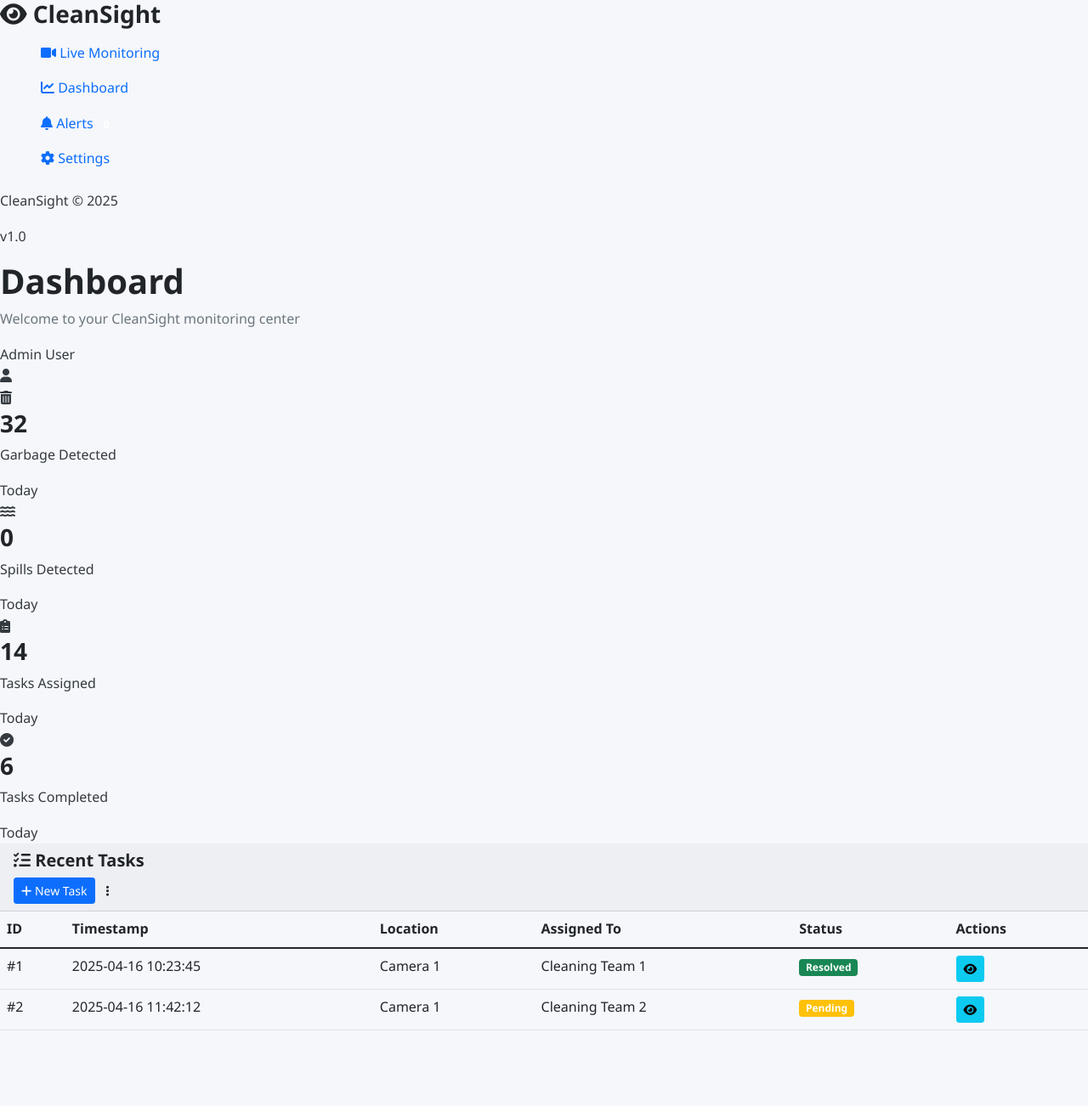
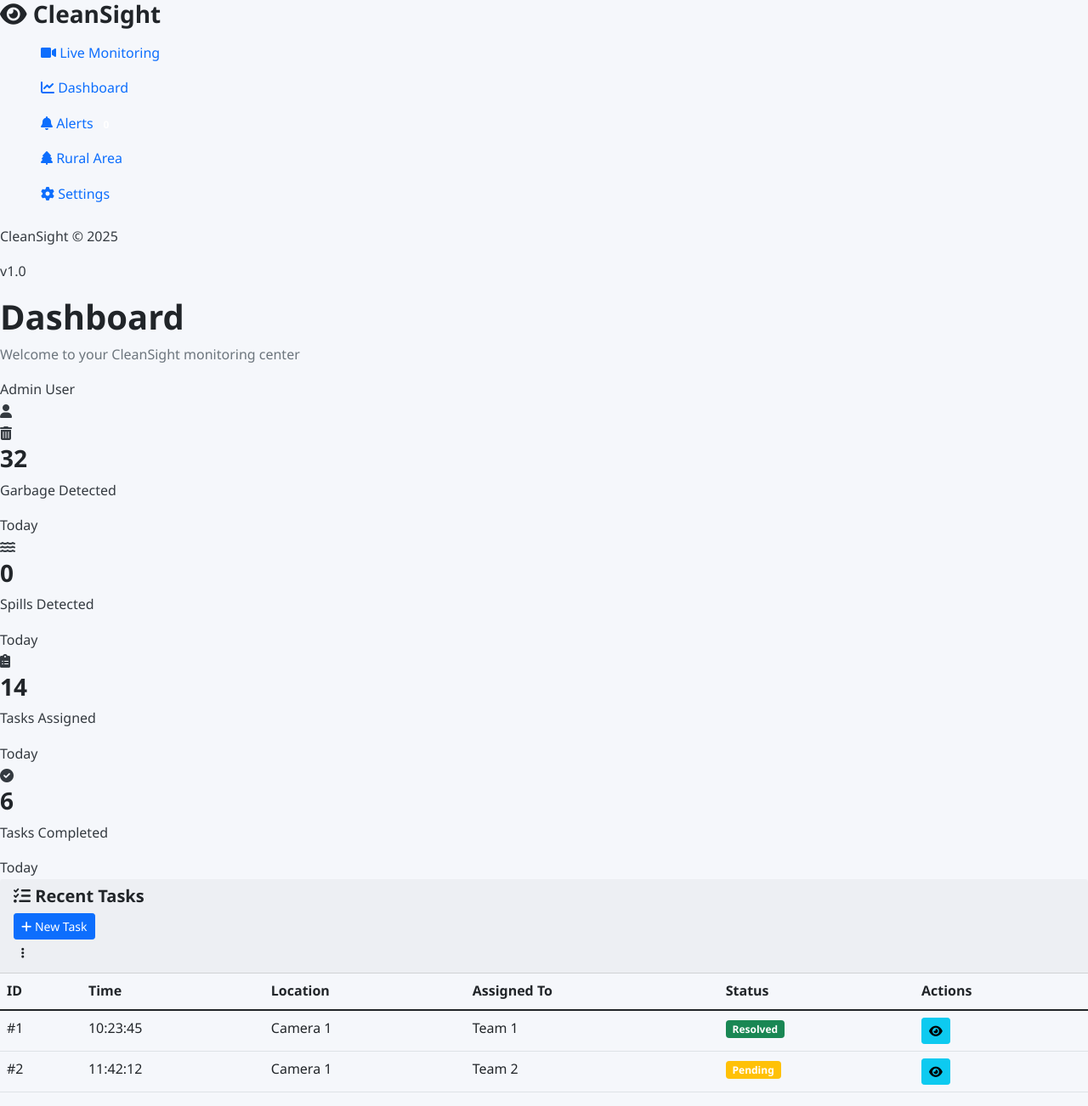
Before and after one commit to gayatriawathe/GameOfCode_hackgenx, a Flask app: page /dashboard in a window 1280 px wide. Shown: the whole page at 85% size. Before the commit the page ends 1213 px from the top, so only its background shows below. Run offline with Flask 3, Linux system fonts and the light colour scheme; parts of the project's set-up code (start-up, migrations or seed data) failed here and were passed over; some libraries are stand-ins or nearby versions.

Commit message:
Update dashboard.html

```diff
--- a/templates/dashboard.html
+++ b/templates/dashboard.html
@@ -12,11 +12,14 @@
 <body>
     <div class="app-container">
         <!-- Sidebar -->
-        <aside class="sidebar">
+        <aside class="sidebar" id="sidebar">
             <div class="sidebar-header">
                 <h3><i class="fas fa-eye"></i> CleanSight</h3>
+                <button class="d-md-none btn btn-link text-white" id="toggleSidebar">
+                    <i class="fas fa-bars"></i>
+                </button>
             </div>
-            <ul class="nav-menu">
+            <ul class="nav-menu" id="navMenu">
                 <li class="nav-item">
                     <a class="nav-link" href="/">
                         <i class="fas fa-video"></i>
@@ -34,6 +37,12 @@
                         <i class="fas fa-bell"></i>
                         <span>Alerts</span>
                         <span class="badge rounded-pill" id="alertCount">0</span>
+                    </a>
+                </li>
+                <li class="nav-item">
+                    <a class="nav-link" href="/Rulararea">
+                        <i class="fas fa-tree"></i>
+                        <span>Rural Area</span>
                     </a>
                 </li>
                 <li class="nav-item">
@@ -115,8 +124,9 @@
                 <div class="card-header">
                     <h5><i class="fas fa-tasks"></i> Recent Tasks</h5>
                     <div class="card-actions">
-                        <button class="btn btn-primary btn-sm"><i class="fas fa-plus"></i> New Task</button>
-                        <button class="btn btn-sm"><i class="fas fa-ellipsis-v"></i></button>
+                        <button class="btn btn-primary btn-sm" id="newTaskBtn"><i class="fas fa-plus"></i> <span class="d-none d-sm-inline">New Task</span></button>
+                        <button class="btn btn-sm d-sm-none"><i class="fas fa-filter"></i></button>
+                        <button class="btn btn-sm d-none d-sm-block"><i class="fas fa-ellipsis-v"></i></button>
                     </div>
                 </div>
                 <div class="card-body p-0">
@@ -125,9 +135,9 @@
                             <thead>
                                 <tr>
                                     <th>ID</th>
-                                    <th>Timestamp</th>
+                                    <th>Time</th>
                                     <th>Location</th>
-                                    <th>Assigned To</th>
+                                    <th class="d-none d-md-table-cell">Assigned To</th>
                                     <th>Status</th>
                                     <th>Actions</th>
                                 </tr>
@@ -136,9 +146,9 @@
                                 <!-- Example data - will be replaced dynamically -->
                                 <tr>
                                     <td>#1</td>
-                                    <td>2025-04-16 10:23:45</td>
+                                    <td>10:23:45</td>
                                     <td>Camera 1</td>
-                                    <td>Cleaning Team 1</td>
+                                    <td class="d-none d-md-table-cell">Team 1</td>
                                     <td><span class="badge bg-success">Resolved</span></td>
                                     <td>
                                         <button class="btn btn-sm btn-info"><i class="fas fa-eye"></i></button>
@@ -146,9 +156,9 @@
                                 </tr>
                                 <tr>
                                     <td>#2</td>
-                                    <td>2025-04-16 11:42:12</td>
+                                    <td>11:42:12</td>
                                     <td>Camera 1</td>
-                                    <td>Cleaning Team 2</td>
+                                    <td class="d-none d-md-table-cell">Team 2</td>
                                     <td><span class="badge bg-warning">Pending</span></td>
                                     <td>
                                         <button class="btn btn-sm btn-info"><i class="fas fa-eye"></i></button>
@@ -171,13 +181,13 @@
                     <button type="button" class="btn-close" data-bs-dismiss="modal" aria-label="Close"></button>
                 </div>
                 <div class="modal-body">
-                    <div class="d-flex justify-content-between">
+                    <div class="d-flex flex-column flex-md-row justify-content-between">
                         <div>
                             <h4 id="alertMessage">Garbage detected! Cleanup required.</h4>
                             <p><strong>Location:</strong> <span id="alertLocation">Camera 1</span></p>
                             <p><strong>Time:</strong> <span id="alertTime"></span></p>
                         </div>
-                        <div>
+                        <div class="mt-2 mt-md-0">
                             <span class="alert-priority badge bg-danger">High Priority</span>
                         </div>
                     </div>
@@ -201,6 +211,58 @@
         </div>
     </div>
 
+    <!-- New Task Modal -->
+    <div class="modal fade" id="newTaskModal" tabindex="-1" aria-labelledby="newTaskModalLabel" aria-hidden="true">
+        <div class="modal-dialog">
+            <div class="modal-content">
+                <div class="modal-header bg-primary text-white">
+                    <h5 class="modal-title" id="newTaskModalLabel"><i class="fas fa-plus-circle"></i> Create New Task</h5>
+                    <button type="button" class="btn-close" data-bs-dismiss="modal" aria-label="Close"></button>
+                </div>
+                <div class="modal-body">
+                    <form id="newTaskForm">
+                        <div class="mb-3">
+                            <label for="taskMessage" class="form-label">Task Description</label>
+                            <input type="text" class="form-control" id="taskMessage" required placeholder="Clean up trash in lobby area">
+                        </div>
+                        <div class="mb-3">
+                            <label for="taskLocation" class="form-label">Location</label>
+                            <select class="form-select" id="taskLocation" required>
+                                <option value="">Select location</option>
+                                <option value="Camera 1">Camera 1</option>
+                                <option value="Camera 2">Camera 2</option>
+                                <option value="Lobby">Lobby</option>
+                                <option value="Kitchen">Kitchen</option>
+                                <option value="Meeting Room">Meeting Room</option>
+                            </select>
+                        </div>
+                        <div class="mb-3">
+                            <label for="taskAssignee" class="form-label">Assign To</label>
+                            <select class="form-select" id="taskAssignee" required>
+                                <option value="">Select assignee</option>
+                                <option value="team1">Cleaning Team 1</option>
+                                <option value="team2">Cleaning Team 2</option>
+                                <option value="team3">Maintenance Staff</option>
+                            </select>
+                        </div>
+                        <div class="mb-3">
+                            <label for="taskPriority" class="form-label">Priority</label>
+                            <select class="form-select" id="taskPriority">
+                                <option value="high">High</option>
+                                <option value="medium" selected>Medium</option>
+                                <option value="low">Low</option>
+                            </select>
+                        </div>
+                    </form>
+                </div>
+                <div class="modal-footer">
+                    <button type="button" class="btn btn-secondary" data-bs-dismiss="modal">Cancel</button>
+                    <button type="button" class="btn btn-primary" id="createTaskBtn">Create Task</button>
+                </div>
+            </div>
+        </div>
+    </div>
+
     <script src="https://cdn.jsdelivr.net/npm/bootstrap@5.1.3/dist/js/bootstrap.bundle.min.js"></script>
     <script src="https://cdn.socket.io/4.4.1/socket.io.min.js"></script>
     <script src="/static/js/dashboard.js"></script>
```
